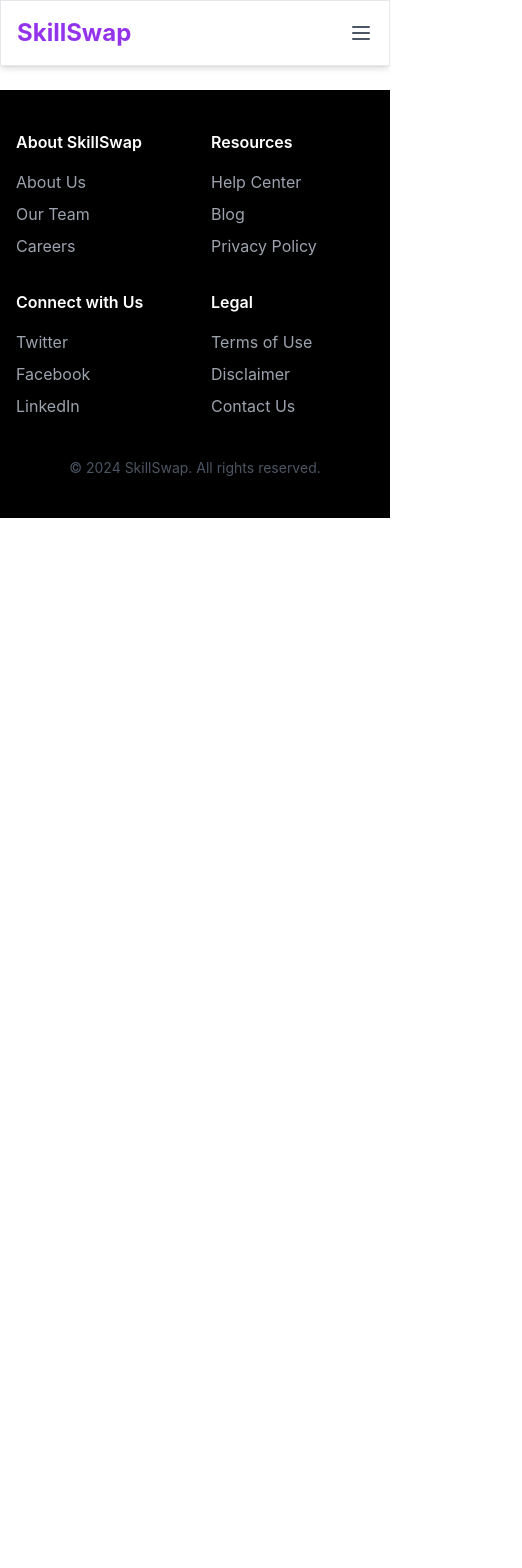
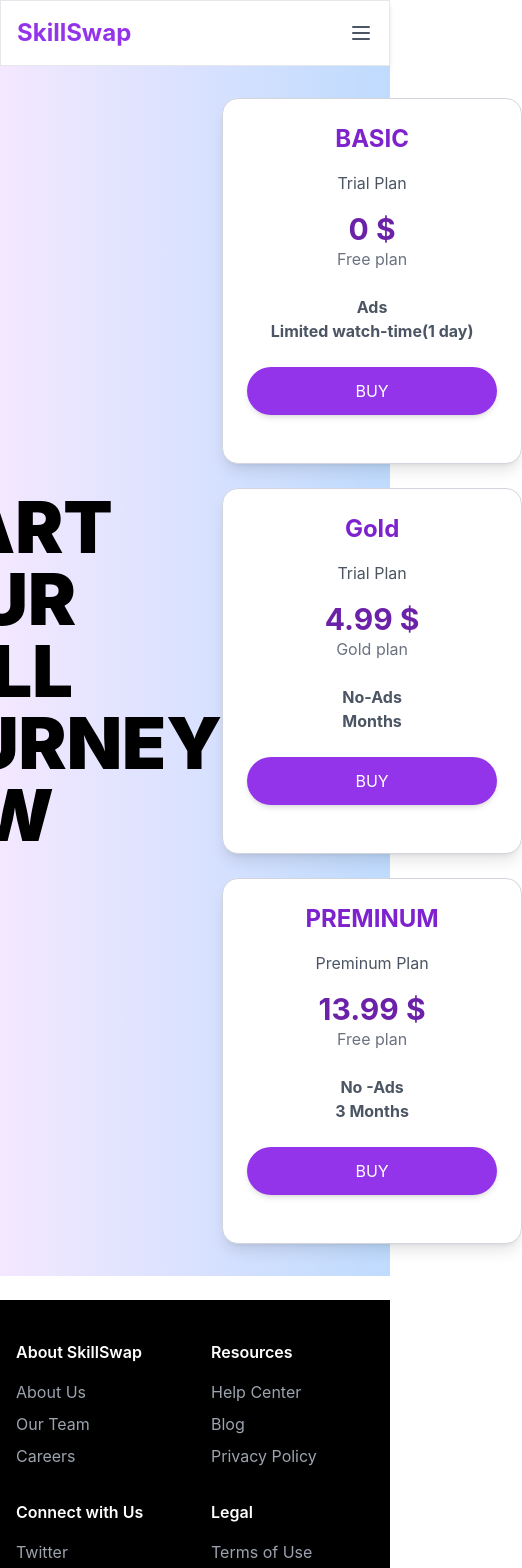
Before and after one commit to pritamundhe/SkillSwap, a React (Create React App) app in the folder frontend/: page /Pricing in a window 390 px wide. Shown: the top 1568 px of the page, 522 px wide, since content can reach past the window. Before the commit the page ends 844 px from the top, so only its background shows below. Built offline with nearby package versions, Linux system fonts and the light colour scheme.

Commit message:
Skill done full

```diff
--- a/frontend/src/App.js
+++ b/frontend/src/App.js
@@ -29,7 +29,10 @@ import { AuthProvider } from './contexts/AuthContext';
 import ResourcePage from './pages/ResourcePage';
 import NewSkillCard from './components/Skills/NewSkillCard';
 import NewSkillList from './components/Skills/NewSkillList';
-import AllSkills from './components/Skills/AllSkills'
+import AllSkills from './components/Skills/AllSkills';
+import Pricing from './components/Common/Pricing';
+import SkillPage from './components/Skills/SkillPage'
+
 
 function App() {
   return (
@@ -73,6 +76,8 @@ function App() {
           <Route path='/ProfileEdit' element={<ProfileEdit/>}/>
           <Route path='/Resource' element={<ResourcePage/>}/>
           <Route path='/ResourceList' element={<ResourceList/>}/>
+          <Route path='/Pricing' element={<Pricing />}/>
+          <Route path="/skill/:skillId" element={<SkillPage />} />
           {/* Add other routes here */}
         </Routes>
         <Footer />
--- /dev/null
+++ b/frontend/src/components/Common/Pricing.js
@@ -0,0 +1,87 @@
+import React from 'react'
+
+
+const Pricing = () => {
+    return (
+        <div>
+            <div className="bg-gradient-to-r min-h-screen from-purple-100 to-blue-200 flex justify-center items-center p-8 h-1/2">
+            <h1 className='text-7xl font-[900]'>START YOUR SKILL JOURNEY NOW</h1>
+                <div className="flex gap-6 flex-wrap justify-center h-3/4">
+                        <div className="flex-1 max-w-xs min-w-[300px] bg-white border border-gray-300 shadow-lg rounded-2xl p-6 text-center transition-transform duration-300 hover:scale-105 hover:shadow-2xl transform-gpu">
+                            <h3 className="text-2xl font-bold text-purple-700 mb-4">BASIC</h3>
+                            <p className="text-gray-600 mb-4">Trial Plan</p>
+                            <div className="mb-6">
+                                <span className="text-3xl font-bold text-purple-800">0 $</span>
+                                <br />
+                                <span className="text-gray-500">Free plan</span>
+                            </div>
+                            <p className="text-gray-600 mb-6">
+                                <strong> Ads</strong>
+                                <br />
+                                <strong>Limited watch-time(1 day)</strong>
+                            </p>
+                            <div className="mb-6">
+                                <button
+                                    onClick={() => alert('Joining webinar...')}
+                                    className="w-full bg-purple-600 text-white py-3 px-4 rounded-full hover:bg-purple-700 transition duration-300 shadow-md hover:shadow-lg"
+                                >
+                                    BUY
+                                </button>
+                            </div>
+
+                        </div>
+                        <div className="flex-1 max-w-xs min-w-[300px] bg-white border border-gray-300 shadow-lg rounded-2xl p-6 text-center transition-transform duration-300 hover:scale-105 hover:shadow-2xl transform-gpu">
+                            <h3 className="text-2xl font-bold text-purple-700 mb-4">Gold</h3>
+                            <p className="text-gray-600 mb-4">Trial Plan</p>
+                            <div className="mb-6">
+                                <span className="text-3xl font-bold text-purple-800">4.99 $</span>
+                                <br />
+                                <span className="text-gray-500">Gold plan</span>
+                            </div>
+                            <p className="text-gray-600 mb-6">
+                                <strong>No-Ads</strong>
+                                <br />
+                                <strong> Months</strong>
+                            </p>
+                            <div className="mb-6">
+                                <button
+                                    onClick={() => alert('Joining webinar...')}
+                                    className="w-full bg-purple-600 text-white py-3 px-4 rounded-full hover:bg-purple-700 transition duration-300 shadow-md hover:shadow-lg"
+                                >
+                                    BUY
+                                </button>
+                            </div>
+
+                        </div>
+                        <div className="flex-1 max-w-xs min-w-[300px] bg-white border border-gray-300 shadow-lg rounded-2xl p-6 text-center transition-transform duration-300 hover:scale-105 hover:shadow-2xl transform-gpu">
+                            <h3 className="text-2xl font-bold text-purple-700 mb-4">PREMINUM</h3>
+                            <p className="text-gray-600 mb-4">Preminum Plan</p>
+                            <div className="mb-6">
+                                <span className="text-3xl font-bold text-purple-800">13.99 $</span>
+                                <br />
+                                <span className="text-gray-500">Free plan</span>
+                            </div>
+                            <p className="text-gray-600 mb-6">
+                                <strong> No -Ads</strong>
+                                <br />
+                                <strong>3 Months</strong>
+                            </p>
+                            <div className="mb-6">
+                                <button
+                                    onClick={() => alert('Joining webinar...')}
+                                    className="w-full bg-purple-600 text-white py-3 px-4 rounded-full hover:bg-purple-700 transition duration-300 shadow-md hover:shadow-lg"
+                                >
+                                    BUY
+                                </button>
+                            </div>
+
+                        </div>
+
+                </div>
+            </div>
+
+        </div>
+    )
+}
+
+export default Pricing
--- a/frontend/src/components/Skills/AllSkillCard.jsx
+++ b/frontend/src/components/Skills/AllSkillCard.jsx
@@ -1,8 +1,15 @@
 import React from 'react'
+import { useNavigate } from 'react-router-dom';
 
 const AllSkillCard = ({skill}) => {
+    const navigate = useNavigate();
+    const handleCardClick = () => {
+        navigate(`/skill/${skill._id}`); // Navigate to skill details page with skill ID
+      };
   return (
-    <div className=" text-black rounded-sm overflow-hidden shadow-purple-300 shadow-lg transform transition-all hover:scale-102 border border-gray-500 h-80 w-64 relative bg-white">
+
+    <div className=" text-black rounded-sm overflow-hidden shadow-purple-300 shadow-lg transform transition-all hover:scale-102 border border-gray-500 h-80 w-64 relative bg-white
+     " onClick={handleCardClick}>
 
             <div className="relative">
                 {/* Image */}
--- a/frontend/src/components/Skills/AllSkills.jsx
+++ b/frontend/src/components/Skills/AllSkills.jsx
@@ -40,6 +40,7 @@ const NewSkillList = () => {
         <h2 className="text-2xl font-bold">Skills</h2>
 
       </div>
+
       <div className='flex gap-12  flex-wrap my-5 justify-center bg-gradient-to-r min-h-screen from-purple-100 to-purple-50 rounded-sm py-5'>
         {skills.map((skill, index) => (
           <AllSkillCard key={index} skill={skill} userId={userId} /> // Pass each skill to SkillCard
--- /dev/null
+++ b/frontend/src/components/Skills/SkillPage.jsx
@@ -0,0 +1,83 @@
+import React, { useState, useEffect } from 'react';
+import { useParams } from 'react-router-dom';
+import axios from 'axios';
+import ReviewList from '../Reviews/ReviewList';
+
+const SkillDetails = () => {
+  const { skillId } = useParams(); // Get the skill ID from the URL
+  const [skill, setSkill] = useState(null); // State to store skill details
+  const [loading, setLoading] = useState(true); // Loading state
+  const [error, setError] = useState(null); // Error state
+
+  useEffect(() => {
+    const fetchSkillDetails = async () => {
+      try {
+        const response = await axios.get(`http://localhost:5000/skill/SkillDetails/${skillId}`);
+        setSkill(response.data);
+        console.log(response.data);
+      } catch (err) {
+        console.error("Error fetching skill details:", err);
+        setError("Failed to load skill details. Please try again later.");
+      } finally {
+        setLoading(false);
+      }
+    };
+
+    fetchSkillDetails();
+  }, [skillId]);
+
+  if (loading) {
+    return <p>Loading...</p>;
+  }
+
+  if (error) {
+    return <p>{error}</p>;
+  }
+
+  if (!skill) {
+    return <p>No skill found</p>;
+  }
+
+  return (
+    <div className="w-10/12 mx-auto">
+    <div className=" mx-auto p-4 space-y-6 bg-gradient-to-r min-h-screen from-purple-300 to-blue-100 ">
+      <h1 className="text-5xl font-bold text-center text-purple-600">{skill.name}</h1>
+
+      <div className="relative w-full h-64 md:h-96">
+        <img
+          src={skill.image || '/logo192.png'} // Use a default image if none is available
+          alt={skill.name}
+          className="w-3/5 mx-auto h-full object-cover rounded-lg my-4"
+        />
+      </div>
+
+      <div className="bg-gray-100 p-4 rounded-lg">
+        <h2 className="text-xl font-semibold mb-2">Resources</h2>
+        <ul className="list-disc list-inside space-y-1">
+          {skill.resources && skill.resources.length > 0 ? (
+            skill.resources.map((resource, index) => (
+              <li key={index}>{resource.name}</li> // Adjust the resource field name as needed
+            ))
+          ) : (
+            <li>No resources available</li>
+          )}
+        </ul>
+      </div>
+
+      <div className="space-y-4">
+        <p className="text-gray-600">{skill.description}</p>
+
+        <div className="flex items-center space-x-4 text-sm text-gray-500">
+          <span className="flex items-center">📚 Category: {skill.category}</span>
+          <span className="flex items-center">👤 Level: {skill.level}</span>
+        </div>
+      </div>
+    </div>
+      <ReviewList />
+    </div>
+
+  );
+
+};
+
+export default SkillDetails;
--- a/frontend/src/pages/Home.js
+++ b/frontend/src/pages/Home.js
@@ -1,4 +1,5 @@
 import React from 'react';
+import { Link } from 'react-router-dom';
 import image from '../assets/images/image.jpg';
 import logo1 from '../assets/images/logo1.png'
 import logo2 from '../assets/images/logo2.png'
@@ -17,7 +18,9 @@ function Home() {
             <p className="mt-4 text-gray-600">Explore new subjects, acquire valuable skills, and shape your knowledge at your own pace, all from the comfort of your digital classroom.</p>
             <div className="mt-8 space-x-4">
               <button className="text-white bg-purple-600 hover:bg-white border border-purple-600 hover:text-purple-600 px-4 py-1.5">Explore More</button>
-              <button className="text-gray-600 bg-gray hover:bg-white border border-purple-600 hover:text-purple-600 px-4 py-1.5">Financial Aid</button>
+              <Link to="/Pricing">
+              <button className="text-gray-600 bg-gray hover:bg-white border border-purple-600 hover:text-purple-600 px-4 py-1.5">Pricing</button>
+              </Link>
             </div>
           </div>
           <div className="md:w-1/2 mt-8 md:mt-0">
```
Also changed, not shown: frontend/src/pages/SkillPage.js (deleted), 2 other files (tests, documents, lock files or other folders).
